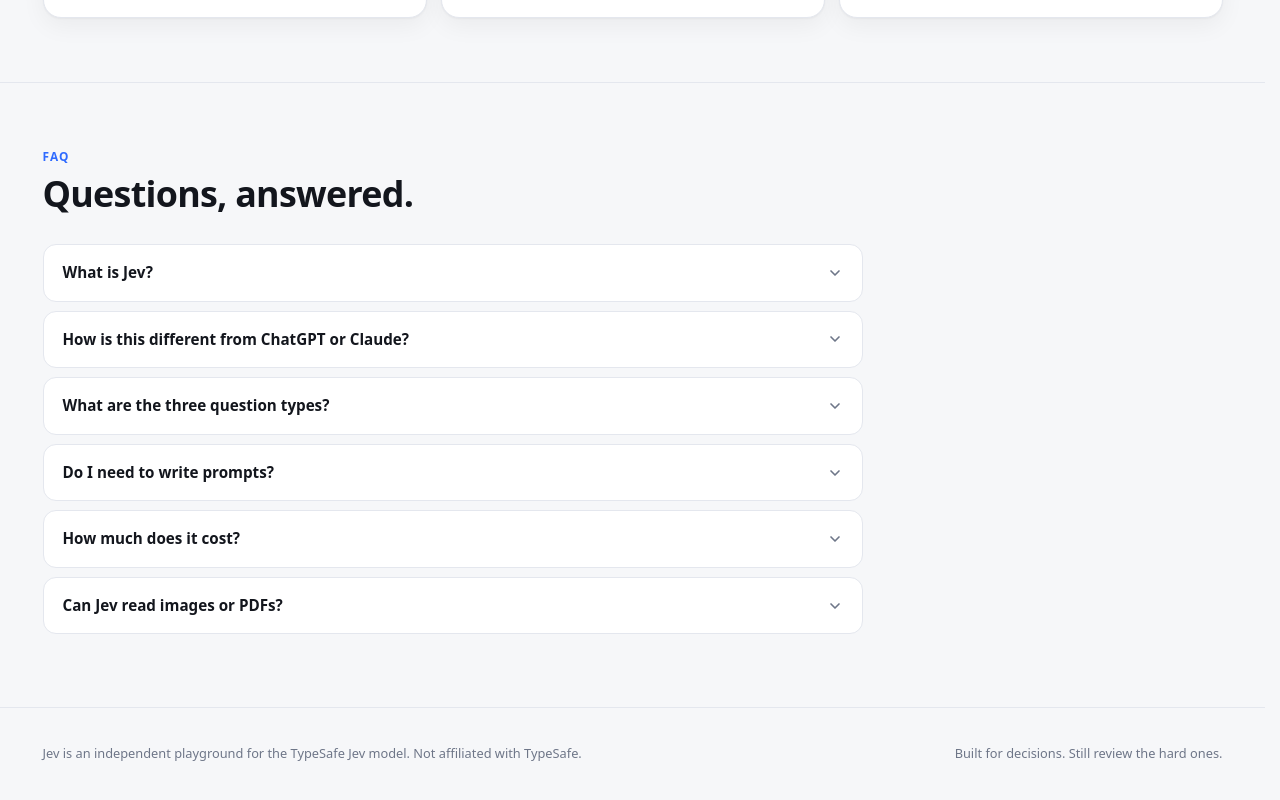
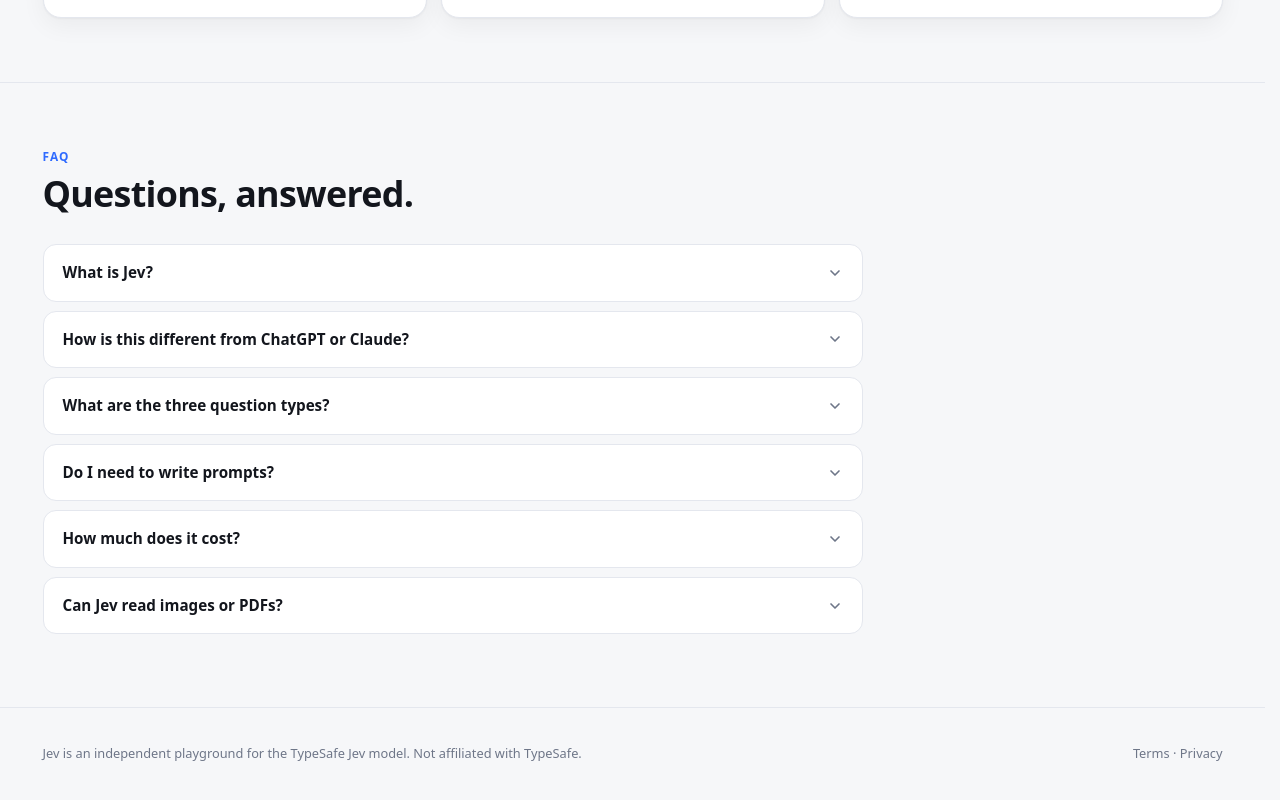
Before and after one commit to qiudingkai-crypto/jevai, a Next.js app: page / in a window 1280 px wide. Shown: the part 2819-3619 px from the top of the page. Built offline with nearby package versions, Linux system fonts and the light colour scheme; no server answers; a web font is replaced by a local one.

Commit message:
fix: add footer links to terms/privacy, center hero animation

```diff
--- a/app/page.tsx
+++ b/app/page.tsx
@@ -287,7 +287,10 @@
             Jev is an independent playground for the TypeSafe Jev model. Not
             affiliated with TypeSafe.
           </span>
-          <span>Built for decisions. Still review the hard ones.</span>
+          <span>
+            <a href="/terms" style={{ color: "var(--muted)" }}>Terms</a> ·{" "}
+            <a href="/privacy" style={{ color: "var(--muted)" }}>Privacy</a>
+          </span>
         </div>
       </footer>
     </>
```
